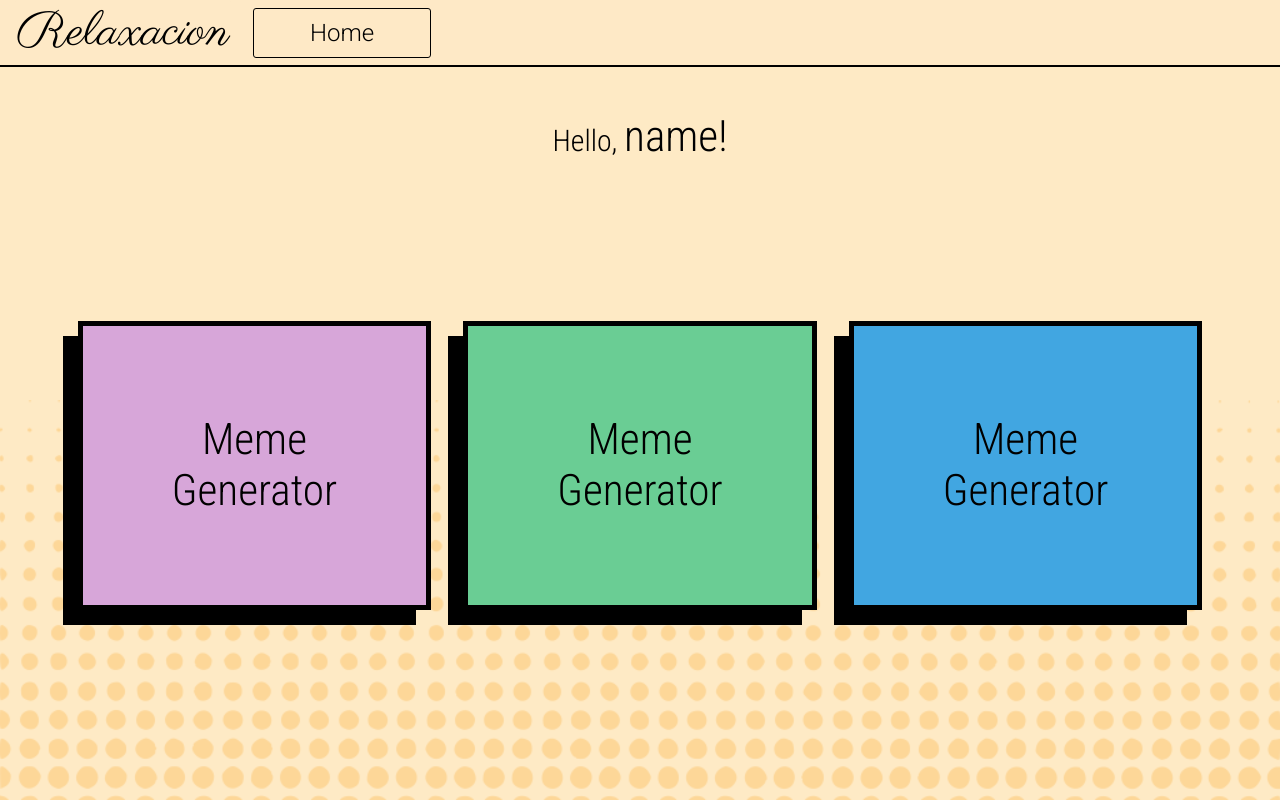
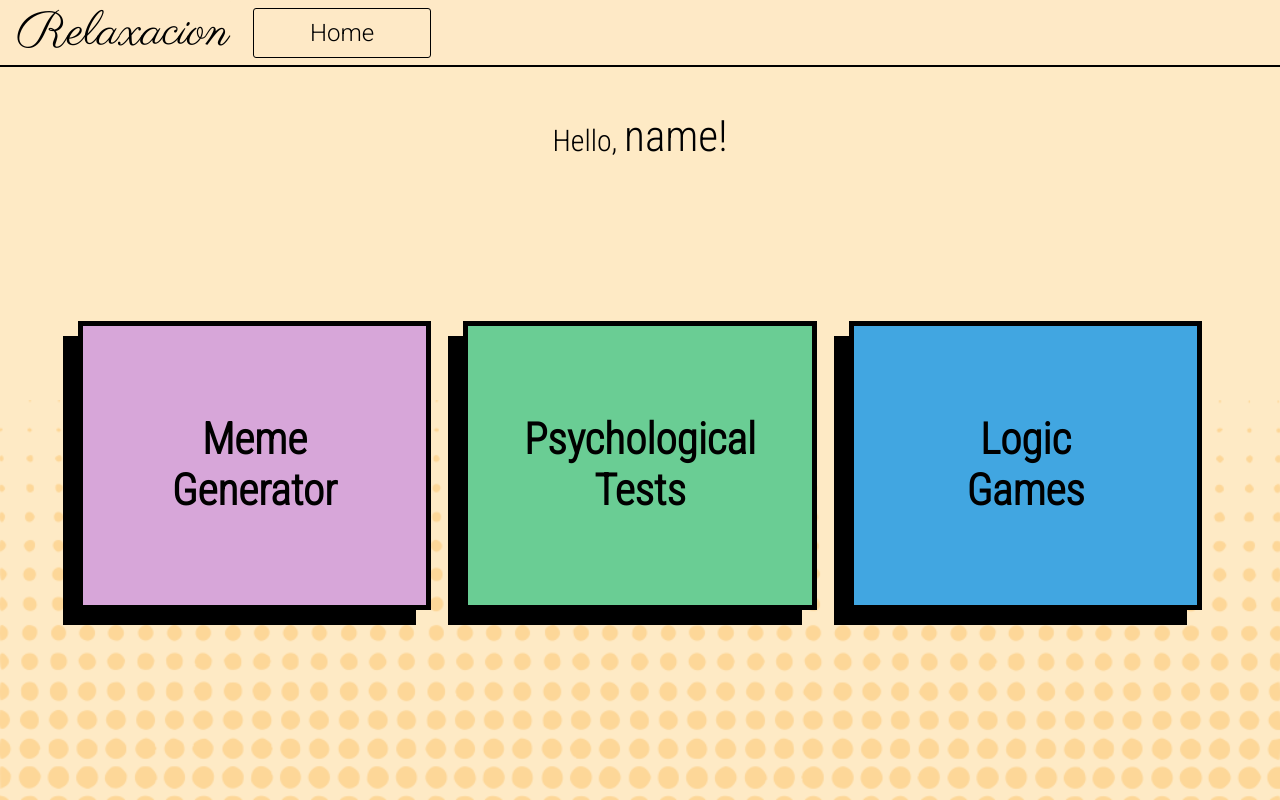
Before and after one commit to FurryLord/relaxation, a React (Create React App) app: page /home in a window 1280 px wide. Built offline with nearby package versions, Linux system fonts and the light colour scheme.

Commit message:
Home page

```diff
--- a/src/Home/Home.tsx
+++ b/src/Home/Home.tsx
@@ -151,6 +151,7 @@ export function Home() {
     const HomeButtonText: CSS.Properties = {
         fontFamily: 'Roboto Condensed',
         fontSize: 'calc(36px + (48 - 36) * ((100vw - 280px) / (1920 - 280)))',
+        fontWeight: 'bold',
         color: '#000000',
         /* Display */
         display: 'flex',
@@ -175,12 +176,12 @@ export function Home() {
                             <p style={HomeButtonText}>Generator</p>
                         </button>
                         <button style={HomeButtonPsy}>
-                            <p style={HomeButtonText}>Meme</p>
-                            <p style={HomeButtonText}>Generator</p>
+                            <p style={HomeButtonText}>Psychological</p>
+                            <p style={HomeButtonText}>Tests</p>
                         </button>
                         <button style={HomeButtonLg}>
-                            <p style={HomeButtonText}>Meme</p>
-                            <p style={HomeButtonText}>Generator</p>
+                            <p style={HomeButtonText}>Logic</p>
+                            <p style={HomeButtonText}>Games</p>
                         </button>
                     </div>
                 </div>
--- a/src/Index_page/Index.tsx
+++ b/src/Index_page/Index.tsx
@@ -174,11 +174,12 @@ export function Index() {
         boxShadow: '-5px 5px 0px #000000',
         borderRadius: '80px',
 
-        height: 'calc(84px + (96 - 84) * ((100vw - 280px) / (1920 - 280)))',
-        width: 'calc(156px + (256 - 156) * ((100vw - 280px) / (1920 - 280)))',
+        height: 'calc(90px + (96 - 90) * ((100vw - 280px) / (1920 - 280)))',
+        width: 'calc(256px + (356 - 256) * ((100vw - 280px) / (1920 - 280)))',
 
         fontFamily: 'Roboto',
         fontSize: 'calc(24px + (36 - 24) * ((100vw - 280px) / (1920 - 280)))',
+        fontWeight: 'bold',
         color: '#000000',
     };
     const GreetingWoman: CSS.Properties = {
```
